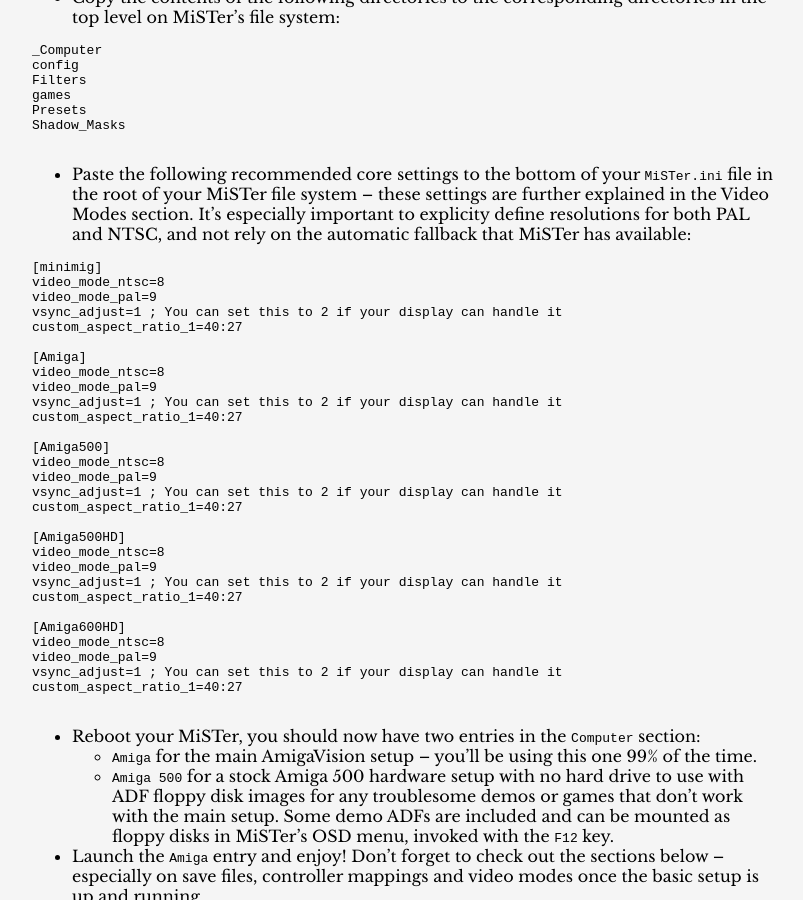
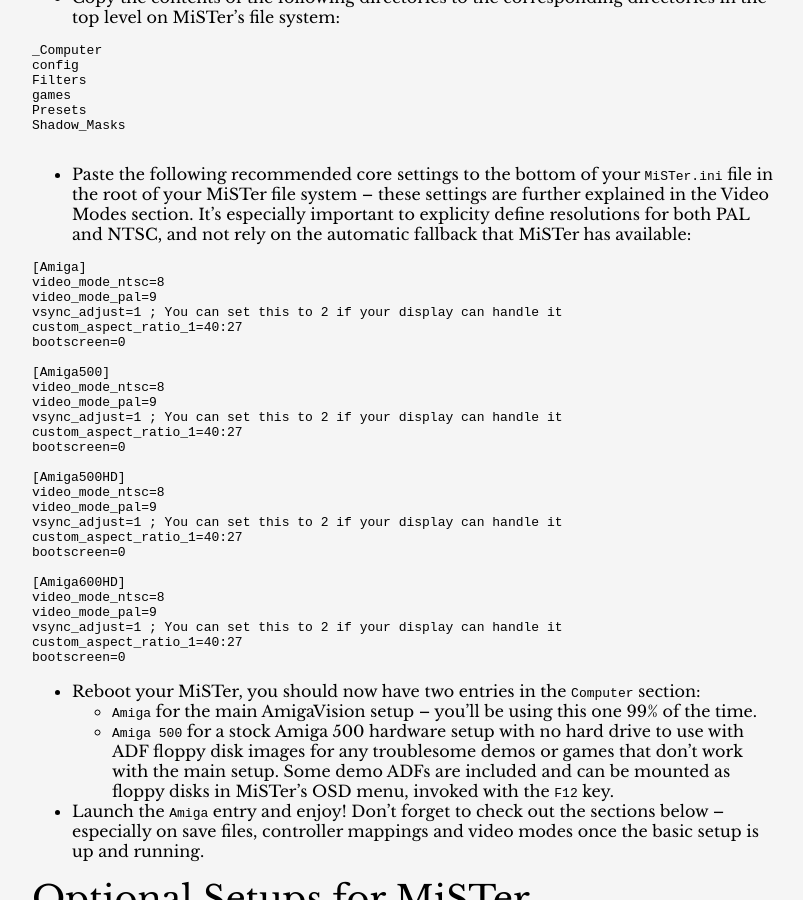
Before and after one commit to amigavision/amigavision.github.io, a Jekyll site: the page built from docs.md, in a window 1280 px wide and 900 px high, scrolled down 2888 px. Shown: the whole window, without its empty margins (233-1036 px from the left). Built offline with Jekyll 4.4.1, drawn with Linux system fonts in a browser that asks for light colours.

Commit message:
No more Minimig configuration

````diff
--- a/docs.md
+++ b/docs.md
@@ -56,36 +56,33 @@
 * Paste the following recommended core settings to the bottom of your `MiSTer.ini` file in the root of your MiSTer file system -- these settings are further explained in the Video Modes section. It's especially important to explicity define resolutions for both PAL and NTSC, and not rely on the automatic fallback that MiSTer has available:
 
 ```
-[minimig]
-video_mode_ntsc=8
-video_mode_pal=9
-vsync_adjust=1 ; You can set this to 2 if your display can handle it
-custom_aspect_ratio_1=40:27
-
 [Amiga]
 video_mode_ntsc=8
 video_mode_pal=9
 vsync_adjust=1 ; You can set this to 2 if your display can handle it
 custom_aspect_ratio_1=40:27
+bootscreen=0
 
 [Amiga500]
 video_mode_ntsc=8
 video_mode_pal=9
 vsync_adjust=1 ; You can set this to 2 if your display can handle it
 custom_aspect_ratio_1=40:27
+bootscreen=0
 
 [Amiga500HD]
 video_mode_ntsc=8
 video_mode_pal=9
 vsync_adjust=1 ; You can set this to 2 if your display can handle it
 custom_aspect_ratio_1=40:27
+bootscreen=0
 
 [Amiga600HD]
 video_mode_ntsc=8
 video_mode_pal=9
 vsync_adjust=1 ; You can set this to 2 if your display can handle it
 custom_aspect_ratio_1=40:27
-
+bootscreen=0
 ```
 
 * Reboot your MiSTer, you should now have two entries in the `Computer` section:
````
